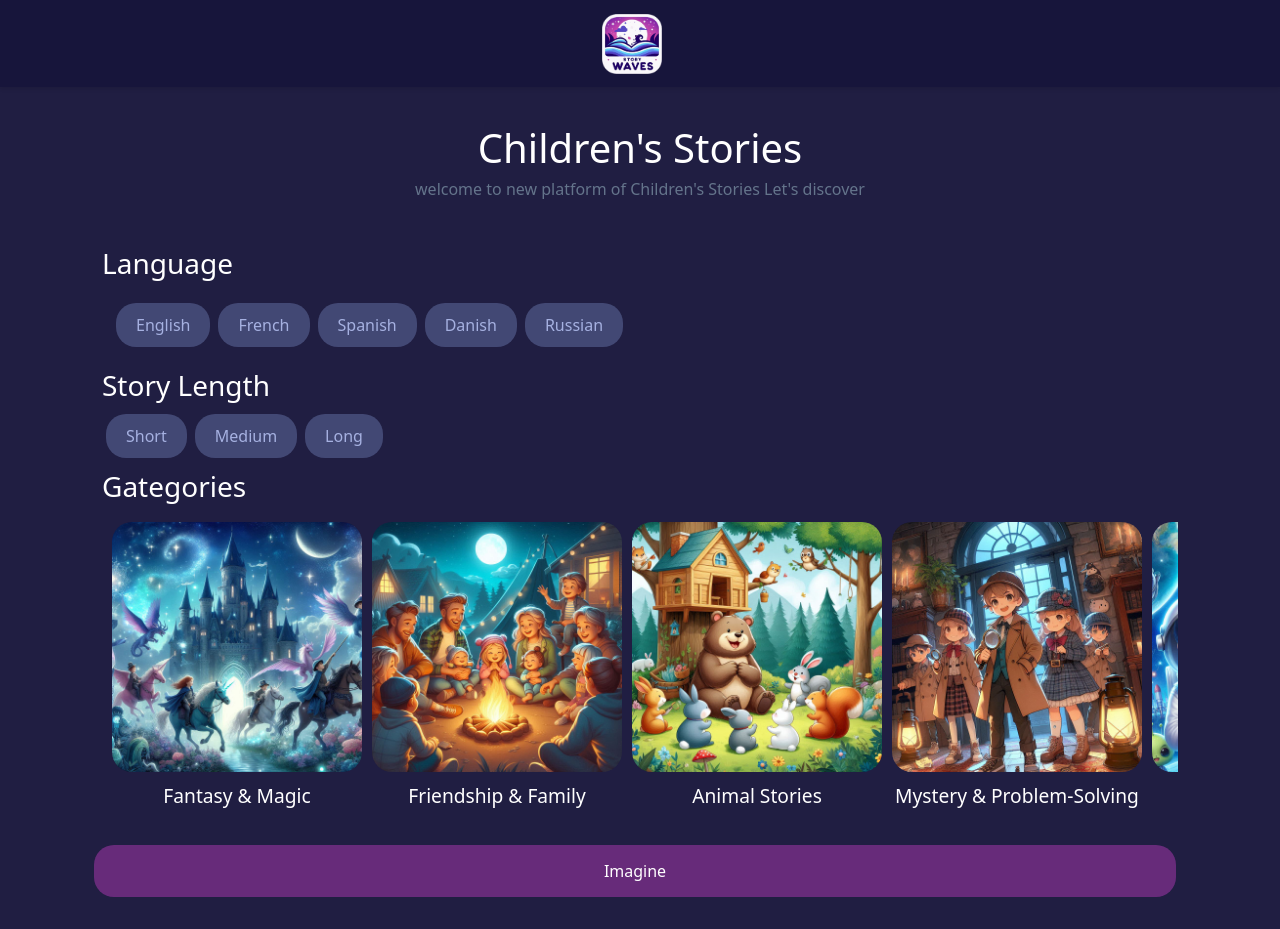
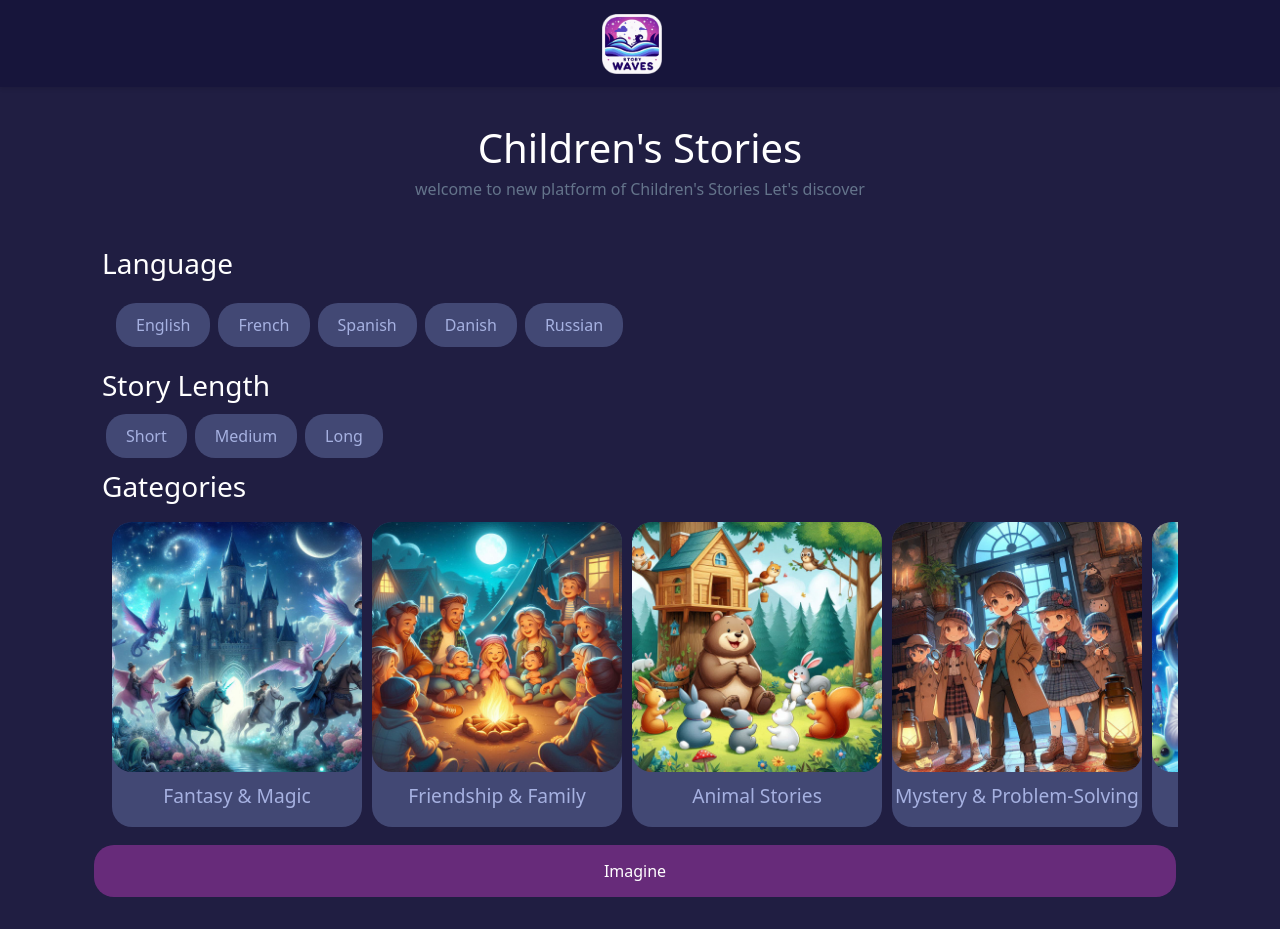
Before and after one commit to bzrmed10/storywaves, an Angular app: page / in a window 1280 px wide. Built offline with nearby package versions, Linux system fonts and the light colour scheme.

Commit message:
change genre style unselected

```diff
--- a/src/app/app.component.scss
+++ b/src/app/app.component.scss
@@ -93,6 +93,16 @@ h5 {
   margin-right: 10px;
 }
 
+.btn-unselectedGenre {
+  background-color: #424874;
+  color: #a6b1e1;
+  border: none;
+  border-radius: 20px;
+  font-size: 16px;
+  cursor: pointer;
+  margin-right: 10px;
+}
+
 .btn-generate {
   background-color: #a938ae85; /* Purple color */
   color: white;
--- a/src/app/parameters/parameters.component.html
+++ b/src/app/parameters/parameters.component.html
@@ -36,6 +36,7 @@
     <div
       class="genre-item"
       [ngClass]="{
+        'btn-unselectedGenre': selectedGenre !== genre.title,
         'btn-selectedGenre': selectedGenre === genre.title
       }"
       *ngFor="let genre of genres"
```
